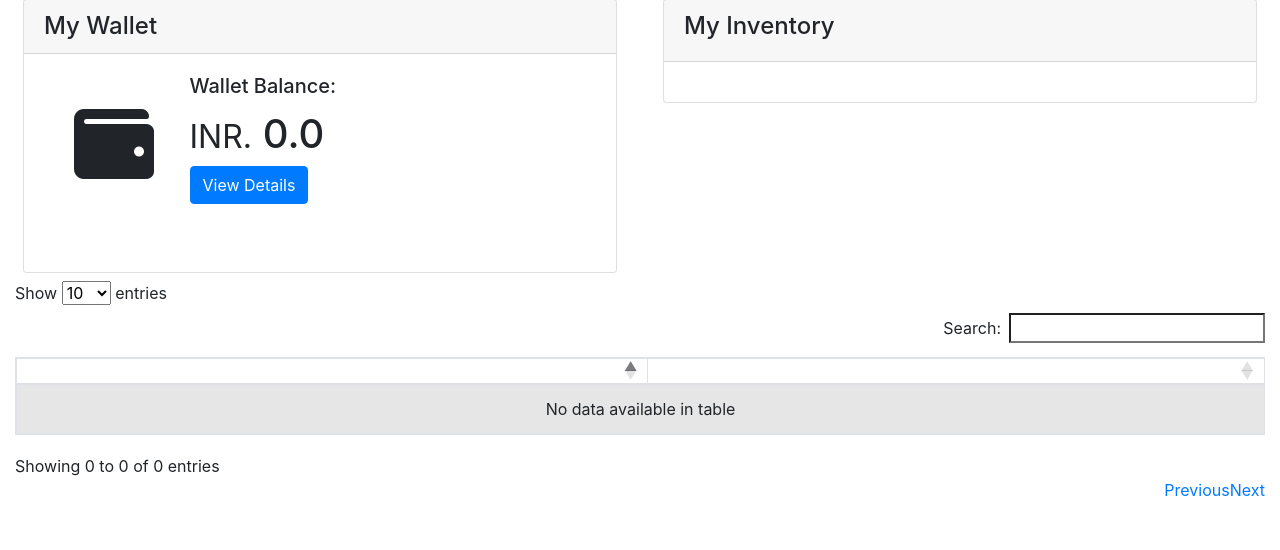
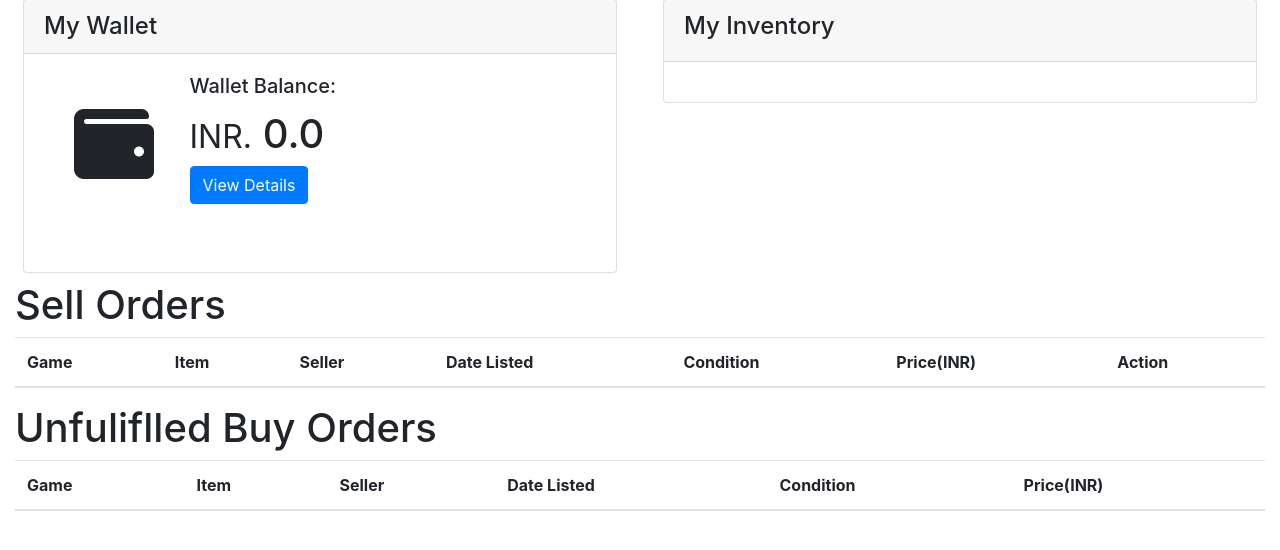
Before and after one commit to darshkpatel/django-steam, a Django app: page /market in a window 1280 px wide. Shown: the part 65-615 px from the top of the page. Run offline with Django 3.2, Linux system fonts and the light colour scheme; the visitor is signed in with stand-in values (Sample User, id 1); data comes from the database, SQL or seed files in the repository; data that the repository does not hold is empty; some libraries are stand-ins or nearby versions.

Commit message:
add buy orders and sell ordders

```diff
--- a/marketplace/common_imports.py
+++ b/marketplace/common_imports.py
@@ -9,4 +9,4 @@ from django.http import HttpResponse, HttpResponseRedirect
 from marketplace.views.helpers import *
 from marketplace.forms import UsersRegisterForm
 from marketplace.forms import UsersLoginForm
-from marketplace.models import Game,User,Wallet, Inventory
+from marketplace.models import Game,User,Wallet, Inventory, SellOrder, BuyOrder
--- a/marketplace/models.py
+++ b/marketplace/models.py
@@ -48,11 +48,13 @@ class DLC(models.Model):
     def __str__(self):
         return self.name
 class gameDLC(models.Model):
-    gameID = models.ForeignKey('Game', on_delete=models.CASCADE, primary_key=True)
+    gameID = models.ForeignKey('Game', on_delete=models.CASCADE)
     DLCid = models.ForeignKey('DLC', on_delete=models.CASCADE)
     timesBought = models.IntegerField(default=0)
     class Meta:
          unique_together = ('gameID', 'DLCid')
+    def __str__(self):
+        return self.DLCid.name
 class DLCReview(models.Model):
     review = models.ForeignKey('Review', on_delete=models.CASCADE, primary_key=True)
     DLCname = models.ForeignKey('DLC', on_delete=models.CASCADE)
--- a/marketplace/templates/marketplace/market.html
+++ b/marketplace/templates/marketplace/market.html
@@ -117,12 +117,86 @@
         <div class="col">
 
 
-                <table class="table table-striped table-bordered" id="example">
+            <!-- <table class="table table-striped table-bordered" id="example">
 
+                </table> -->
+
+
+            <table class="table">
+                <thead>
+                    <h1>Sell Orders</h1>
+                    <tr>
+                        <th scope="col">Game</th>
+                        <th scope="col">Item</th>
+                        <th scope="col">Seller</th>
+                        <th scope="col">Date Listed</th>
+                        <th scope="col">Condition</th>
+                        <th scope="col">Price(INR)</th>
+                        <th scope="col">Action</th>
+                    </tr>
+                </thead>
+                <tbody>
+                    <!-- <tr>
+                        <th scope="row">1</th>
+                        <td>Mark</td>
+                        <td>Otto</td>
+                        <td>@mdo</td>
+                    </tr> -->
+                    {% for order in sell %}
+                    <tr>
+
+                            <th scope="col">{{order.itemGame}}</th>
+                            <th scope="col">{{order.itemName}}</th>
+                            <th scope="col">{{order.username_id}}</th>
+                            <th scope="col">{{order.listingDate}}</th>
+                            <th scope="col">{{order.itemCondition}}</th>
+                            <th scope="col">{{order.sellingPrice}}</th>
+                            <th scope="col"><a href="#" class="btn btn-primary">Buy</a></th>
+
+
+                    </tr>
+                    {% endfor %}
+                </tbody>
             </table>
+            <table class="table">
+                <thead>
+                    <h1>Unfuliflled Buy Orders</h1>
+                    <tr>
+                        <th scope="col">Game</th>
+                        <th scope="col">Item</th>
+                        <th scope="col">Seller</th>
+                        <th scope="col">Date Listed</th>
+                        <th scope="col">Condition</th>
+                        <th scope="col">Price(INR)</th>
+                    </tr>
+                </thead>
+                <tbody>
+                    <!-- <tr>
+                        <th scope="row">1</th>
+                        <td>Mark</td>
+                        <td>Otto</td>
+                        <td>@mdo</td>
+                    </tr> -->
+                    {% for border in buy %}
+                    <tr>
+
+                            <th scope="col">{{border.itemGame}}</th>
+                            <th scope="col">{{border.itemName}}</th>
+                            <th scope="col">{{border.username_id}}</th>
+                            <th scope="col">{{border.listingDate}}</th>
+                            <th scope="col">{{border.itemCondition}}</th>
+                            <th scope="col">{{border.buyPrice}}</th>
+
+
+                    </tr>
+                    {% endfor %}
+                </tbody>
+            </table>
+
+
         </div>
     </div>
-            <script type="text/javascript" language="javascript" class="init">
+    <!-- <script type="text/javascript" language="javascript" class="init">
                 $(document).ready(function () {
                     $('#example').dataTable({
                         "processing": true,
@@ -135,8 +209,9 @@
                         "columns": [
                             { "data": "fields.itemName" },
                             { "data": "fields.itemDescription" },
+                            { "data": "<a href='fields.itemDescription'>TEST</a>" },
                         ]
                     });
                 });
-            </script>
+            </script> -->
     {% endblock content %}
--- a/marketplace/views/helpers.py
+++ b/marketplace/views/helpers.py
@@ -8,14 +8,50 @@ ToDo:
 """
 
 def get_game_name(id):
-    return Game.objects.get(gameID=id).name
+    """
+        Mostly Depriciated.
+    """
+    return Game.objects.get(name=id).name
 
 
 def get_inventory_items(username):
     inventory_items = list(User.objects.get(username=username).inventory.items.all().values())
     for item in inventory_items:
-        item.update({'gameName': get_game_name(item['gameID_id'])})
+        item.update({'gameName': item['gameID_id']})
     return inventory_items
+
+
+def get_item_details(itemID):
+    details = {
+        'itemCondition': list(Item.objects.filter(itemID=itemID).values())[0]['itemCondition'],
+        'itemGame': list(Item.objects.filter(itemID=itemID).values())[0]['gameID_id'],
+        'itemName': list(Item.objects.filter(itemID=itemID).values())[0]['itemName']
+        }
+    return details
+
+
+def get_sell_orders():
+    item_codes = {'FN':'Factory New',
+                    'FT':'Field Tested',
+                    'BS':'Battle Scarred'}
+    sell_orders = list(SellOrder.objects.all().values())
+    for order in sell_orders:
+        order.update(get_item_details(order['itemID_id']))
+        order.update({'listingDate': order['listingDate'].strftime('%D at %T')})
+        order.update({'sellingPrice': str(order['sellingPrice'])})
+        order.update({'itemCondition': item_codes[order['itemCondition']]})
+    return sell_orders
+def get_buy_orders():
+    item_codes = {'FN':'Factory New',
+                    'FT':'Field Tested',
+                    'BS':'Battle Scarred'}
+    buy_orders = list(BuyOrder.objects.all().values())
+    for order in buy_orders:
+        order.update(get_item_details(order['itemID_id']))
+        order.update({'listingDate': order['listingDate'].strftime('%D at %T')})
+        order.update({'buyPrice': str(order['buyPrice'])})
+        order.update({'itemCondition': item_codes[order['itemCondition']]})
+    return buy_orders
 
 def get_games():
     games = Game.objects.all().values()
--- a/marketplace/views/marketplace_views.py
+++ b/marketplace/views/marketplace_views.py
@@ -7,6 +7,8 @@ def market(request):
 	context = {
 		"balance":float(User.objects.get(username=request.user.username).wallet.balance),
 		"items" : get_inventory_items(request.user.username),
+		"sell" :get_sell_orders(),
+		"buy" :get_buy_orders(),
 		}
 	return render(request, "marketplace/market.html",context)
 
```
Also changed, not shown: marketplace/migrations/0001_initial.py. Lines whose indentation alone changed are shown as unchanged.
